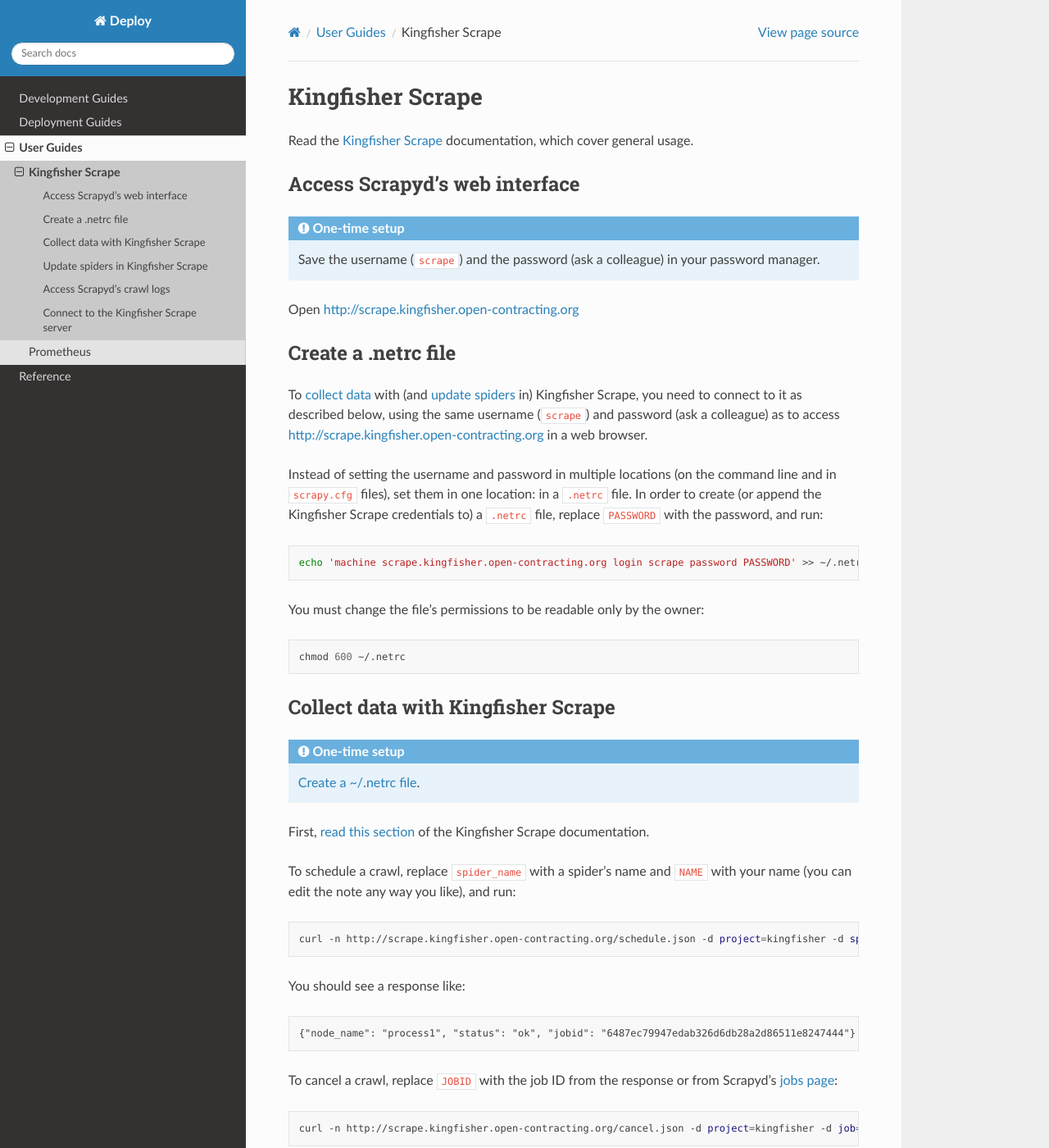
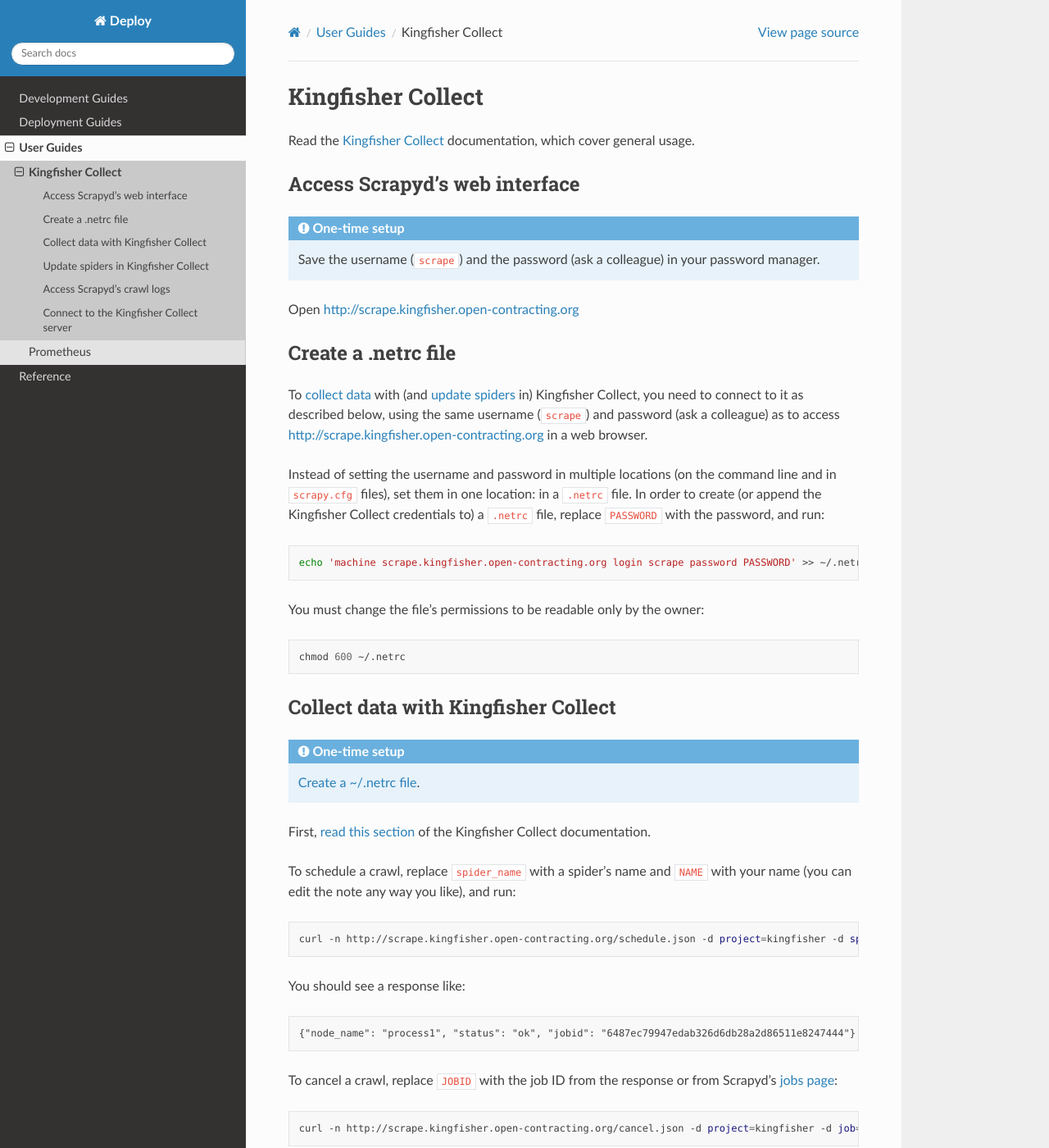
Before and after one commit to open-contracting/deploy, a Sphinx documentation site: the page built from docs/use/kingfisher-collect.rst, in a window 1280 px wide and 1400 px high. Shown: the whole window at 82% size. Built offline with Sphinx 7.4.7 and the Read the Docs theme 2.0.0, drawn with Linux system fonts in a browser that asks for light colours; some of the changed text lies outside the part shown.

Commit message:
Rename Kingfisher Scrape to Kingfisher Collect

```diff
--- a/docs/use/kingfisher-collect.rst
+++ b/docs/use/kingfisher-collect.rst
@@ -1,7 +1,7 @@
-Kingfisher Scrape
-=================
+Kingfisher Collect
+==================
 
-Read the `Kingfisher Scrape <https://kingfisher-scrape.readthedocs.io/en/latest/>`__ documentation, which cover general usage.
+Read the `Kingfisher Collect <https://kingfisher-collect.readthedocs.io/en/latest/>`__ documentation, which cover general usage.
 
 .. _access-scrapyd-web-service:
 
@@ -19,9 +19,9 @@
 Create a .netrc file
 --------------------
 
-To :ref:`collect data<collect-data>` with (and :ref:`update spiders<update-spiders>` in) Kingfisher Scrape, you need to connect to it as described below, using the same username (``scrape``) and password (ask a colleague) as to access http://scrape.kingfisher.open-contracting.org in a web browser.
+To :ref:`collect data<collect-data>` with (and :ref:`update spiders<update-spiders>` in) Kingfisher Collect, you need to connect to it as described below, using the same username (``scrape``) and password (ask a colleague) as to access http://scrape.kingfisher.open-contracting.org in a web browser.
 
-Instead of setting the username and password in multiple locations (on the command line and in ``scrapy.cfg`` files), set them in one location: in a ``.netrc`` file. In order to create (or append the Kingfisher Scrape credentials to) a ``.netrc`` file, replace ``PASSWORD`` with the password, and run:
+Instead of setting the username and password in multiple locations (on the command line and in ``scrapy.cfg`` files), set them in one location: in a ``.netrc`` file. In order to create (or append the Kingfisher Collect credentials to) a ``.netrc`` file, replace ``PASSWORD`` with the password, and run:
 
 .. code-block:: bash
 
@@ -35,14 +35,14 @@
 
 .. _collect-data:
 
-Collect data with Kingfisher Scrape
------------------------------------
+Collect data with Kingfisher Collect
+------------------------------------
 
 .. admonition:: One-time setup
 
    :ref:`Create a ~/.netrc file<create-netrc-file>`.
 
-First, `read this section <https://kingfisher-scrape.readthedocs.io/en/latest/scrapyd.html#collect-data>`__ of the Kingfisher Scrape documentation.
+First, `read this section <https://kingfisher-collect.readthedocs.io/en/latest/scrapyd.html#collect-data>`__ of the Kingfisher Collect documentation.
 
 To schedule a crawl, replace ``spider_name`` with a spider's name and ``NAME`` with your name (you can edit the note any way you like), and run:
 
@@ -72,16 +72,16 @@
 
 .. _update-spiders:
 
-Update spiders in Kingfisher Scrape
------------------------------------
+Update spiders in Kingfisher Collect
+------------------------------------
 
 .. admonition:: One-time setup
 
-   :ref:`Create a ~/.netrc file<create-netrc-file>`. `Create a ~/.config/scrapy.cfg file <https://kingfisher-scrape.readthedocs.io/en/latest/scrapyd.html#configure-kingfisher-scrape>`__, and set the ``url`` variable to ``http://scrape.kingfisher.open-contracting.org/``.
+   :ref:`Create a ~/.netrc file<create-netrc-file>`. `Create a ~/.config/scrapy.cfg file <https://kingfisher-collect.readthedocs.io/en/latest/scrapyd.html#configure-kingfisher-collect>`__, and set the ``url`` variable to ``http://scrape.kingfisher.open-contracting.org/``.
 
 #. Change to your local directory containing your local repository
 
-#. Ensure your local repository and the `GitHub repository <https://github.com/open-contracting/kingfisher-scrape>`__ are in sync:
+#. Ensure your local repository and the `GitHub repository <https://github.com/open-contracting/kingfisher-collect>`__ are in sync:
 
    .. code-block:: bash
 
@@ -133,8 +133,8 @@
 
 .. _connect-collect-server:
 
-Connect to the Kingfisher Scrape server
----------------------------------------
+Connect to the Kingfisher Collect server
+----------------------------------------
 
 .. admonition:: One-time setup
 
```
Also changed, not shown: 12 other files.
